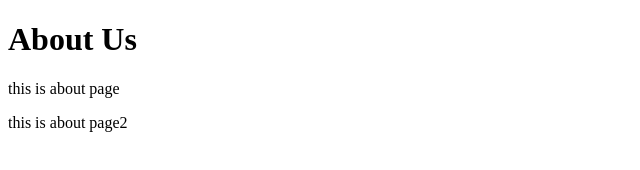
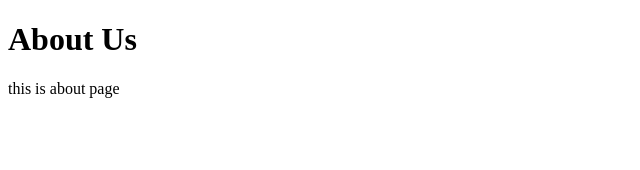
Before and after one commit to samim13102000/Learning-Git, a plain HTML site: page about.html in a window 1280 px wide. Shown: the whole page, without its empty margins (0-640 px from the left). Drawn offline with Linux system fonts and the light colour scheme.

Commit message:
Update about.html

```diff
--- a/about.html
+++ b/about.html
@@ -8,7 +8,5 @@
 <body>
     <h1>About Us</h1>
     <p>this is about page</p>
-
-    <p>this is about page2</p>
 </body>
 </html>
```
